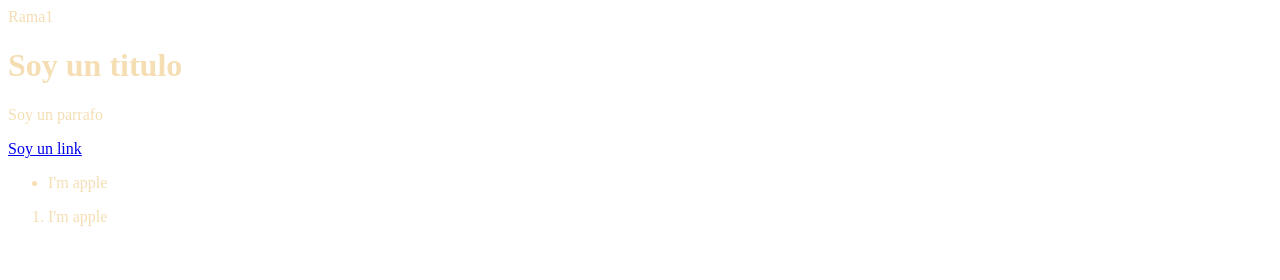
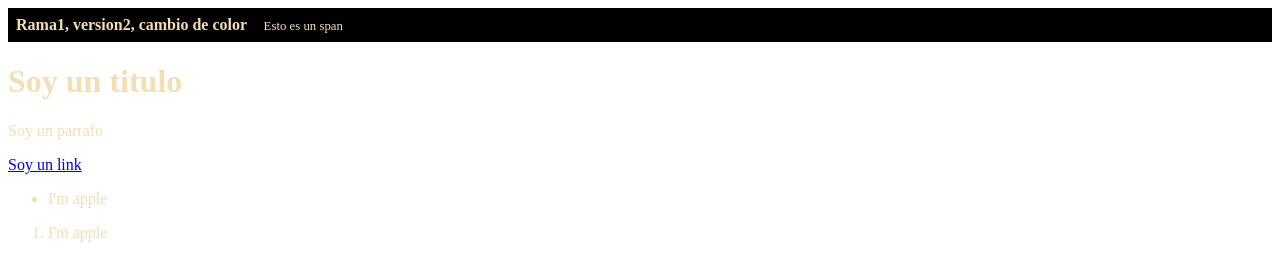
Before and after one commit to Choquitoo/Test-titulo, a plain HTML site: page index.html in a window 1280 px wide. Drawn offline with Linux system fonts and the light colour scheme.

Commit message:
Final la rama con desing

```diff
--- a/css/style.css
+++ b/css/style.css
@@ -2,3 +2,16 @@ body {
     color : wheat
 
 }
+
+#rama1 {
+    background-color: black;
+    margin: 0;
+    padding: 0.5em;
+    font-weight: bold;
+}
+
+#tagline{
+    padding: 0 0 0 1em;
+    font-weight: normal;
+    font-size: 0.8em;
+}
--- a/index.html
+++ b/index.html
@@ -10,7 +10,8 @@
  </head>
  <body>
     <div id="rama1">
-        Rama1
+        Rama1, version2, cambio de color
+        <span id="tagline">Esto es un span </span>
     </div>
     <h1>Soy un titulo</h1>
     <p>Soy un parrafo</p>
```
